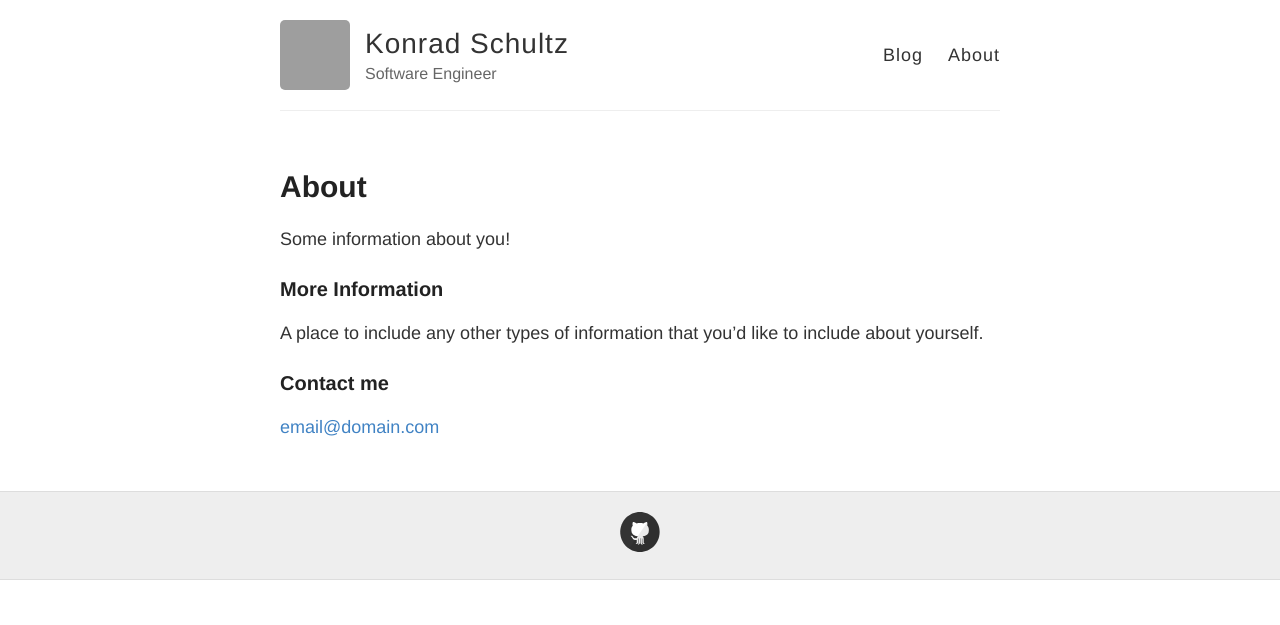
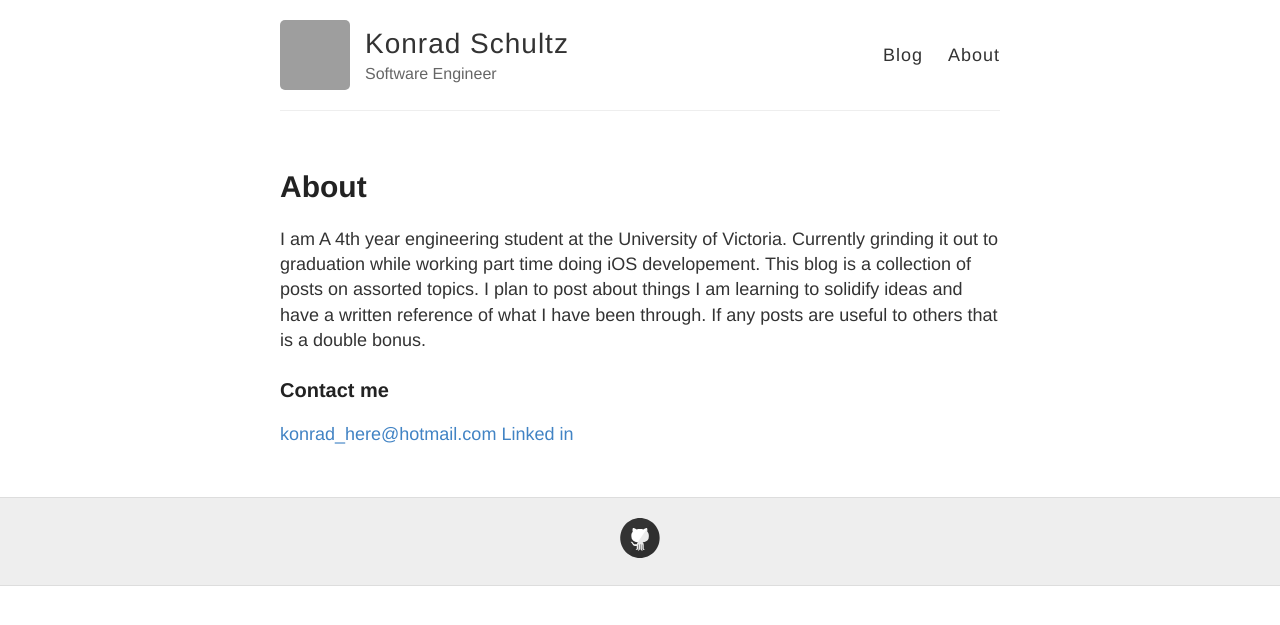
Before and after one commit to kradical/kradical.github.io, a Jekyll site: the page built from about.md, in a window 1280 px wide. Shown: the top 625 px of the page. Built offline with Jekyll 4.4.1, drawn with Linux system fonts in a browser that asks for light colours; grey boxes are pictures that could not be loaded.

Commit message:
first post and about page cleanup

```diff
--- a/about.md
+++ b/about.md
@@ -4,12 +4,9 @@ title: About
 permalink: /about/
 ---
 
-Some information about you!
-
-### More Information
-
-A place to include any other types of information that you'd like to include about yourself.
+I am A 4th year engineering student at the University of Victoria. Currently grinding it out to graduation while working part time doing iOS developement. This blog is a collection of posts on assorted topics. I plan to post about things I am learning to solidify ideas and have a written reference of what I have been through. If any posts are useful to others that is a double bonus.
 
 ### Contact me
 
-[email@domain.com](mailto:email@domain.com)
+[konrad_here@hotmail.com](mailto:konrad_here@hotmail.com)
+[Linked in](https://www.linkedin.com/in/konradschultz/)
```
Also changed, not shown: _posts/2014-3-3-Hello-World.md (deleted, +0 -10 lines), _posts/2017-4-6-Hello-World.md (added, +6 -0 lines), README.md, images/config.png (deleted), images/first-post.png (deleted), images/jekyll-logo.png (deleted), images/jekyll-now-theme-screenshot.jpg (deleted), images/step1.gif (deleted).
